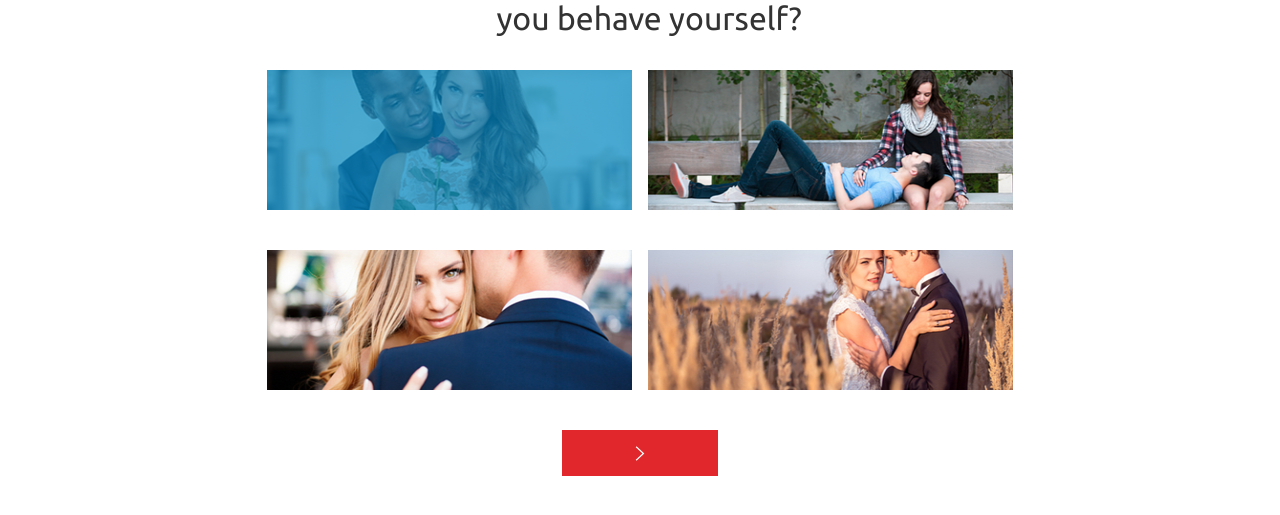
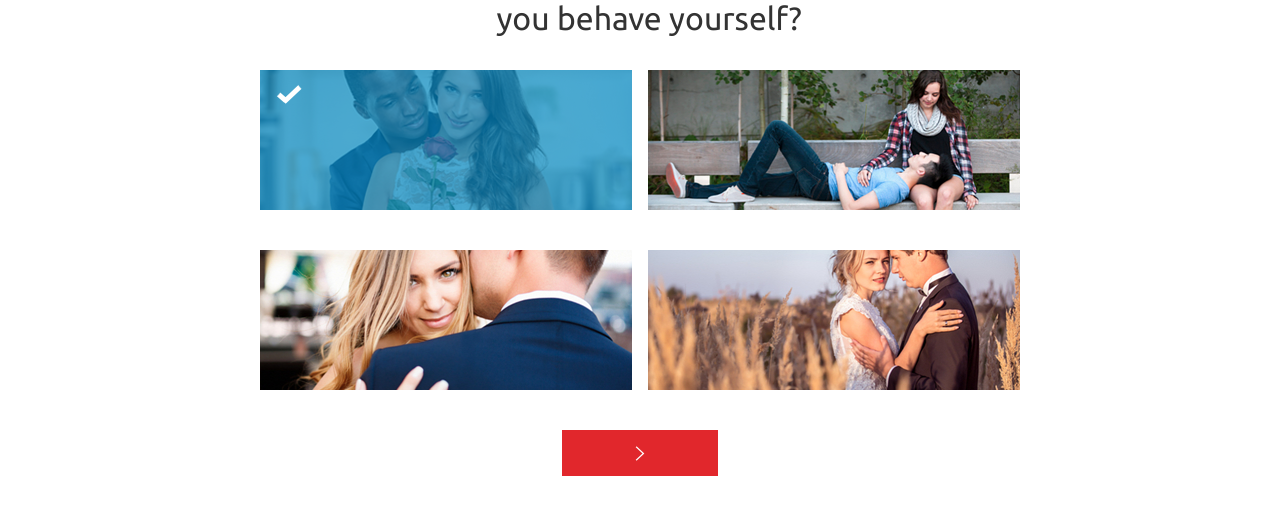
Before and after one commit to coderiver/quiz, a website: page src/question-img.html in a window 1280 px wide. Shown: the part 213-728 px from the top of the page. Drawn offline with nearby package versions, Linux system fonts and the light colour scheme; files that its build step writes are made by us from their sources; files whose address does not match are found by name; a web font is replaced by a local one.

Commit message:
fix items and header

```diff
--- a/src/question-img.html
+++ b/src/question-img.html
@@ -38,19 +38,19 @@
 		<section class="answer">
 			<div class="inner">
 				<div class="answer__title"><span class="count">3.</span>If the woman is wrong while arguing how will you behave yourself?</div>
-				<div class="items items_pic">
+				<div class="items">
 					<div class="items__wrap">
-						<a href="#" class="item is-active">
-							<img src="img/img1.jpg" alt="">
+						<a href="#" class="item item_pic is-active">
+							<div class="item__checked"></div>
 						</a>
-						<a href="#" class="item">
-							<img src="img/img2.jpg" alt="">
+						<a href="#" class="item item_pic">
+							<div class="item__checked"></div>
 						</a>
-						<a href="#" class="item">
-							<img src="img/img3.jpg" alt="">
+						<a href="#" class="item item_pic">
+							<div class="item__checked"></div>
 						</a>
-						<a href="#" class="item">
-							<img src="img/img4.jpg" alt="">
+						<a href="#" class="item item_pic">
+							<div class="item__checked"></div>
 						</a>
 					</div>
 				</div>
--- a/src/sass/_common.sass
+++ b/src/sass/_common.sass
@@ -105,15 +105,18 @@ $gray: #d9d9d9
 
 //header
 .header
-	height: 0
-	padding-bottom: 50%
+	min-height: 50vh
 	width: 100%
 	background: url(../img/header.jpg) no-repeat center
 	+cover
 	text-align: center
 	position: relative
+	+rh(450)
+		min-height: 350px
 	&.header_sm
 		padding-bottom: 7.8125%
+		min-height: inherit
+		height: 0
 		.header__top
 			position: absolute
 			left: 0
@@ -271,20 +274,26 @@ $gray: #d9d9d9
 .items
 	position: relative
 	font-size: 0
-	&.items_pic
-		.item
+	&__wrap
+		margin: 0 -1%
+	.item
+		background-color: $gray
+		width: 48%
+		min-height: 140px
+		position: relative
+		display: inline-block
+		vertical-align: top
+		+tr(background-color 0.3s)
+		margin: 0 1% 40px
+		text-align: center
+		&.item_pic
+			+r(760)
+				width: 48%
+				min-height: 140px
+			+r(500)
+				width: 98%
 			&:after
 				display: none
-			&:hover
-				background-color: $gray
-			&:nth-child(1):before
-				background-color: rgba(0, 137, 197, 0.7)
-			&:nth-child(2):before
-				background-color: rgba(93, 161, 77, 0.7)
-			&:nth-child(3):before
-				background-color: rgba(179, 0, 119, 0.7)
-			&:nth-child(4):before
-				background-color: rgba(255, 153, 0, 0.7)
 			&:before
 				content: ''
 				display: block
@@ -302,42 +311,26 @@ $gray: #d9d9d9
 			&.is-active
 				.item__checked
 					display: block
-			> img
-				height: 100%
-				width: 100%
-				position: absolute
-				top: 0
-				bottom: 0
-				left: 0
-				right: 0
-				margin: auto
-			+r(700)
-				min-height: 190px
-				width: 80%
-			+r(650)
-				width: 90%
-			+r(550)
-				width: 100%
-			+r(500)
-				width: 80%
-				min-height: 140px
-			+r(450)
-				min-height: 100px
-			+r(350)
-				width: 100%
-
-	&__wrap
-		margin: 0 -1px
-	.item
-		background-color: $gray
-		width: 48%
-		min-height: 140px
-		position: relative
-		display: inline-block
-		vertical-align: top
-		+tr(background-color 0.3s)
-		margin: 0 1% 40px
-		text-align: center
+			&:nth-child(1)
+				background: url(../img/img1.jpg) no-repeat center
+				+cover
+				&:before
+					background-color: rgba(0, 137, 197, 0.7)
+			&:nth-child(2)
+				background: url(../img/img2.jpg) no-repeat center
+				+cover
+				&:before
+					background-color: rgba(93, 161, 77, 0.7)
+			&:nth-child(3)
+				background: url(../img/img3.jpg) no-repeat center
+				+cover
+				&:before
+					background-color: rgba(179, 0, 119, 0.7)
+			&:nth-child(4)
+				background: url(../img/img4.jpg) no-repeat center
+				+cover
+				&:before
+					background-color: rgba(255, 153, 0, 0.7)
 		.item__checked
 			+s(checked)
 			display: none
@@ -359,7 +352,6 @@ $gray: #d9d9d9
 			border-right: 28px solid transparent
 			position: absolute
 			bottom: -28px
-			left: 15%
 			left: 62px
 			+tr(all 0.3s)
 		&.is-active
```
Also changed, not shown: src/question-img-sev.html (+5 -9 lines), build/css/style.css, build/question-img-sev.html, build/question-img.html, 1 other file.
